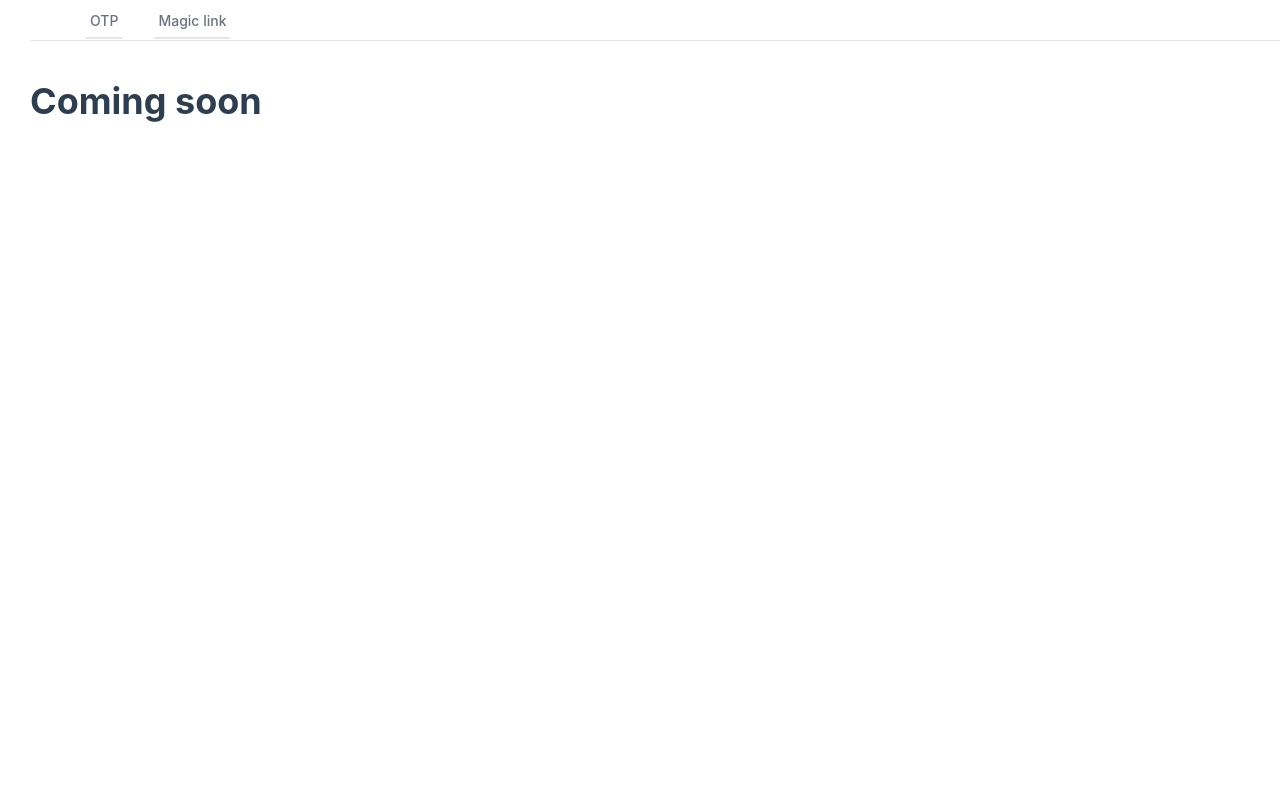
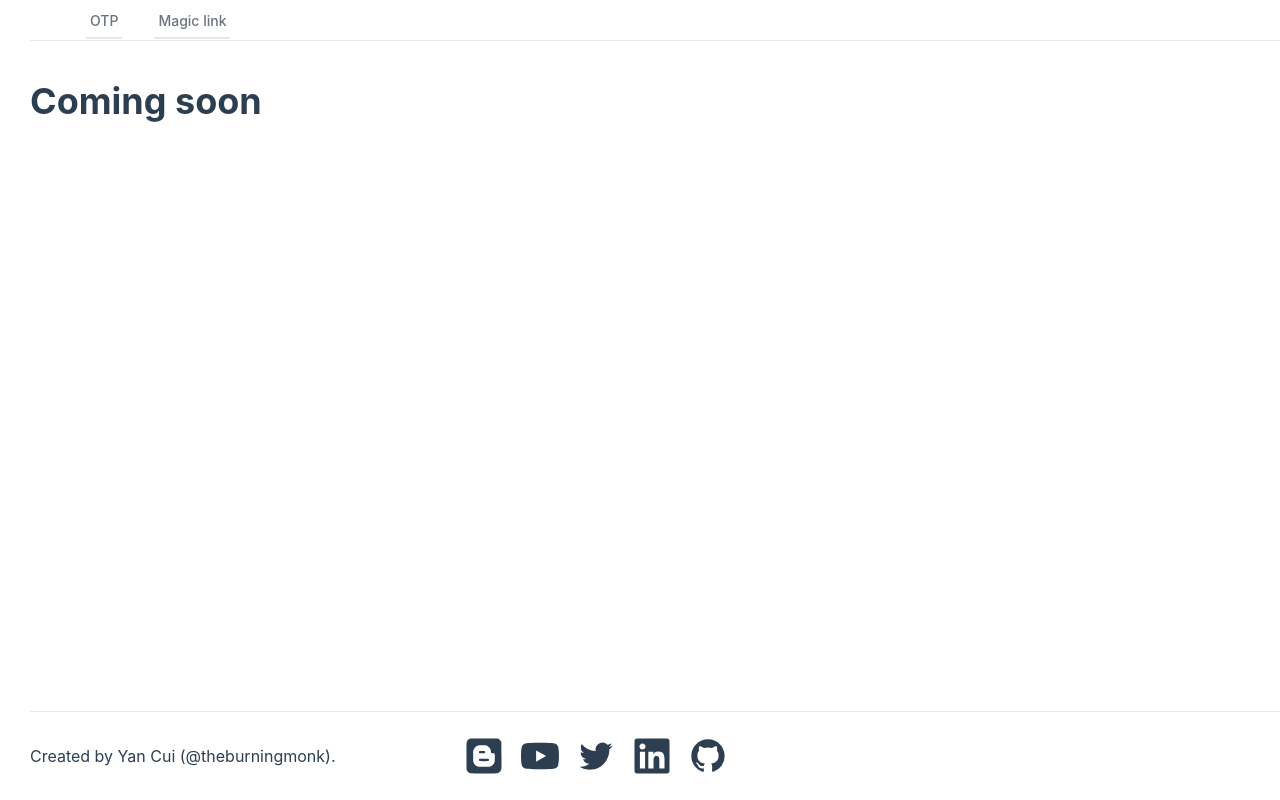
Before and after one commit to theburningmonk/passwordless-cognito-ui-demo, a Vue app: page /magic-link in a window 1280 px wide. Built offline with nearby package versions, Linux system fonts and the light colour scheme; what @aws-amplify/ui-vue, aws-amplify would draw is missing.

Commit message:
feat: footer to magic link page

```diff
--- a/src/views/MagicLinkView.vue
+++ b/src/views/MagicLinkView.vue
@@ -1,9 +1,12 @@
 <script setup>
 import Nav from '../components/NavComponent.vue'
+import Footer from '../components/FooterComponent.vue'
 </script>
 
 <template>
   <Nav/>
 
   <h1 class="font-bold text-4xl mb-12">Coming soon</h1>
+
+  <Footer/>
 </template>
```
